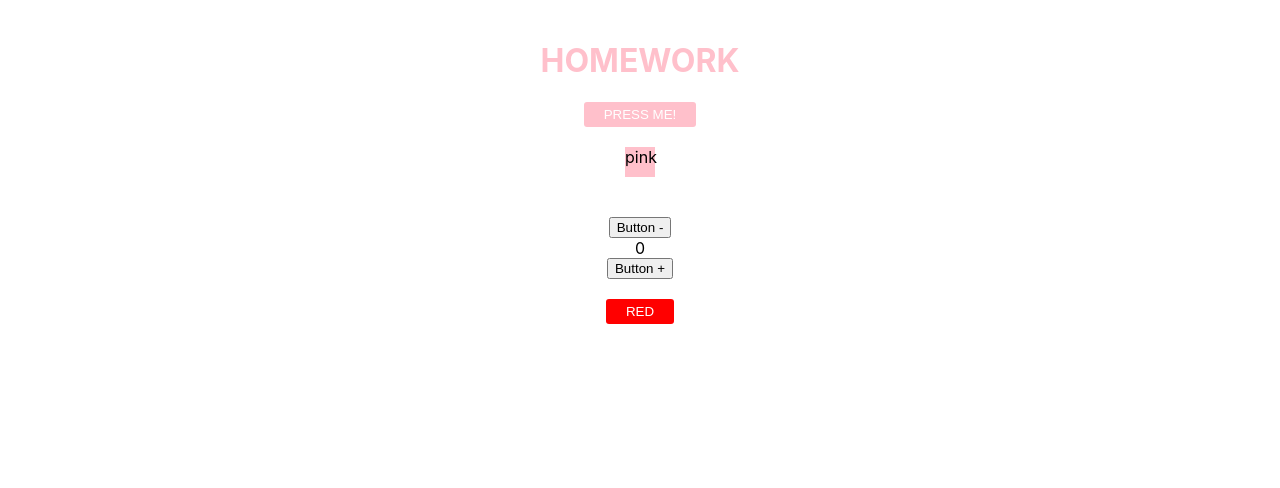
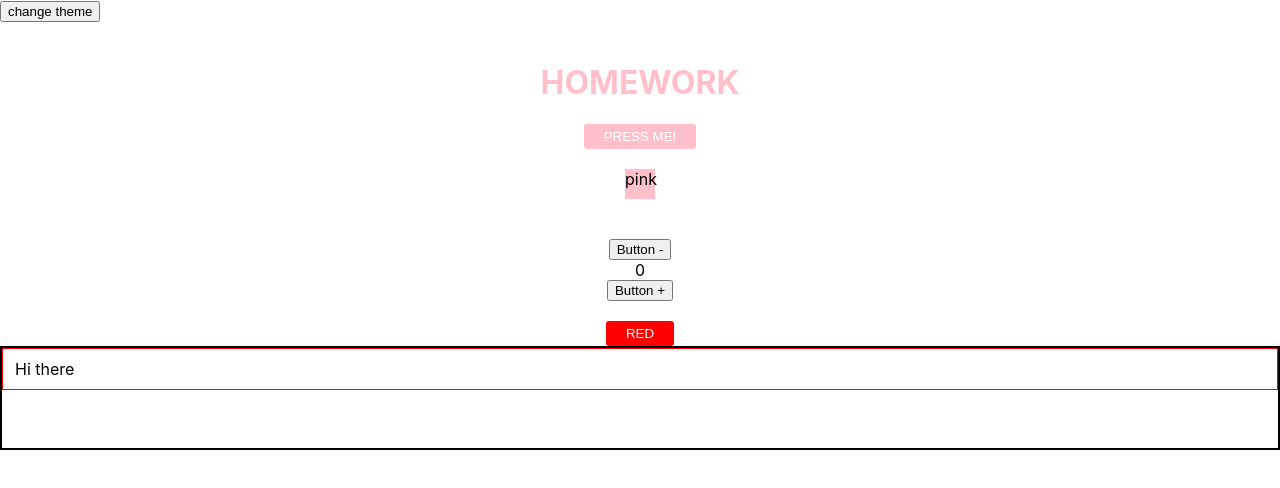
Before and after one commit to mariiaperepelkina1/new_project, a React (Create React App) app: page / in a window 1280 px wide. Shown: the top 488 px of the page. Built offline with nearby package versions, Linux system fonts and the light colour scheme.

Commit message:
chore: Lesson 2

```diff
--- a/src/App.js
+++ b/src/App.js
@@ -1,16 +1,39 @@
-import React from 'react';
+import React, { useState } from 'react';
+import { cx, css } from 'emotion';
 
 import Homework from './components/Homework';
 import Counter from './components/Counter';
 import Homework2 from './components/Homework_2';
+import { Lesson2 } from './components/Lesson_2';
+import { MyContext } from './context';
 
 function App() {
+    const [color, setColor] = useState('red');
+    const [theme, setTheme] = useState('dark');
+
     return (
-        <div>
-            <Homework />
-            <Counter />
-            <Homework2 />
-        </div>
+        <MyContext.Provider value={{ color }}>
+            <div
+                className={cx(
+                    theme === 'dark'
+                        ? css`
+                              --myColor: black;
+                          `
+                        : css`
+                              --myColor: green;
+                          `,
+                    'App'
+                )}
+            >
+                <button onClick={() => setTheme(theme === 'light' ? 'dark' : 'light')}>
+                    change theme
+                </button>
+                <Homework />
+                <Counter />
+                <Homework2 />
+                <Lesson2 color={color} />
+            </div>
+        </MyContext.Provider>
     );
 }
 
--- /dev/null
+++ b/src/components/Lesson_2/ChildComponent/index.tsx
@@ -0,0 +1,26 @@
+import React, { useContext } from 'react';
+import { css } from 'emotion';
+import { MyContext } from '../../../context';
+
+const container = css`
+    padding: 10px 12px;
+    border: 1px solid red;
+    color: var(--myColor);
+
+    &:hover {
+        color: yellow;
+    }
+`;
+
+interface MyProps {
+    text?: string;
+    color?: string;
+}
+
+export const ChildComponent = (props: MyProps) => {
+    const value = useContext(MyContext);
+
+    console.log(value);
+
+    return <div className={container}>{props.text}</div>;
+};
--- /dev/null
+++ b/src/components/Lesson_2/index.tsx
@@ -0,0 +1,17 @@
+import React from 'react';
+import { css } from 'emotion';
+
+import { ChildComponent } from './ChildComponent';
+
+const containerStyle = css`
+    height: 100px;
+    border: 2px solid black;
+`;
+
+export const Lesson2 = (props: any) => {
+    return (
+        <div className={containerStyle}>
+            <ChildComponent color={props.color} text="Hi there" />
+        </div>
+    );
+};
--- /dev/null
+++ b/src/context.js
@@ -0,0 +1,3 @@
+import { createContext } from 'react';
+
+export const MyContext = createContext();
--- /dev/null
+++ b/src/react-app-env.d.ts
@@ -0,0 +1 @@
+/// <reference types="react-scripts" />
```
Also changed, not shown: package.json (+6 -1 lines), src/components/Homework_3/index.js (added, +13 -0 lines), tsconfig.json (added, +34 -0 lines), src/App.css (indentation only), 1 other file (tests, documents, lock files or other folders).
